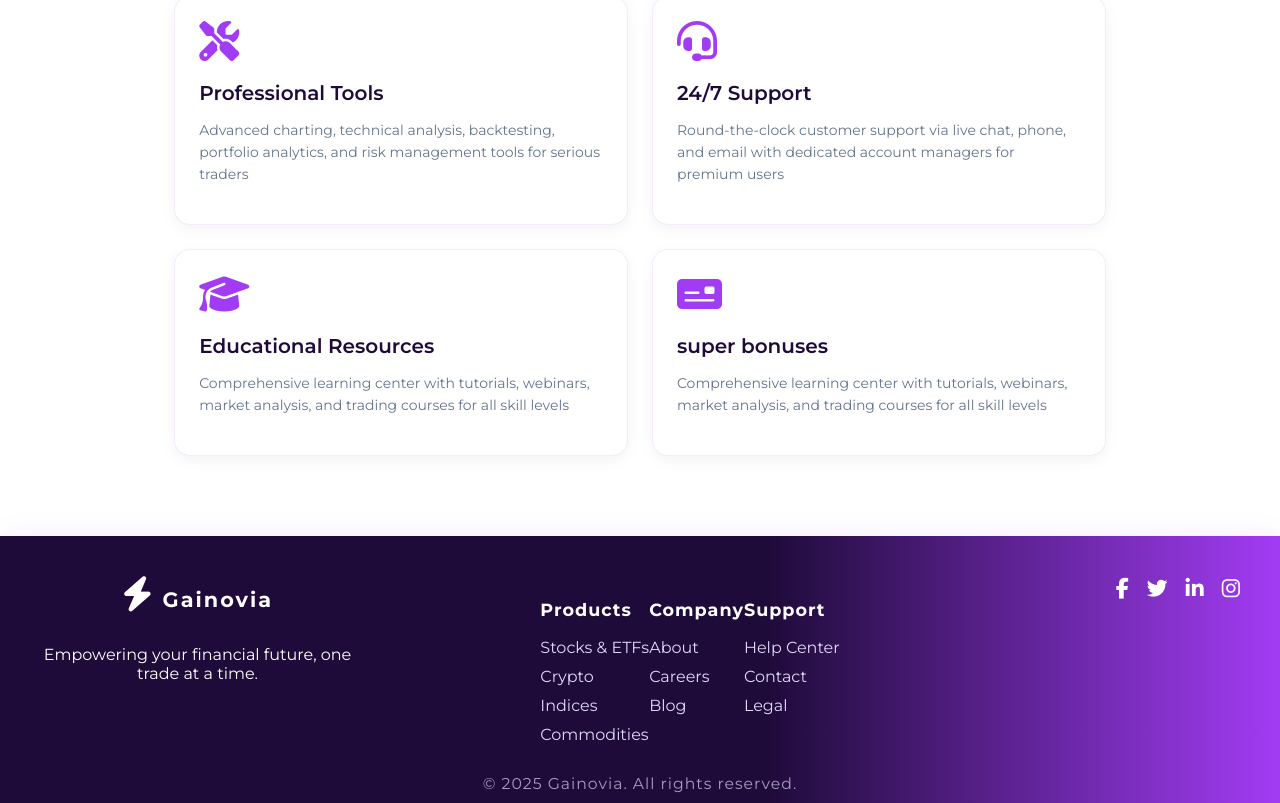
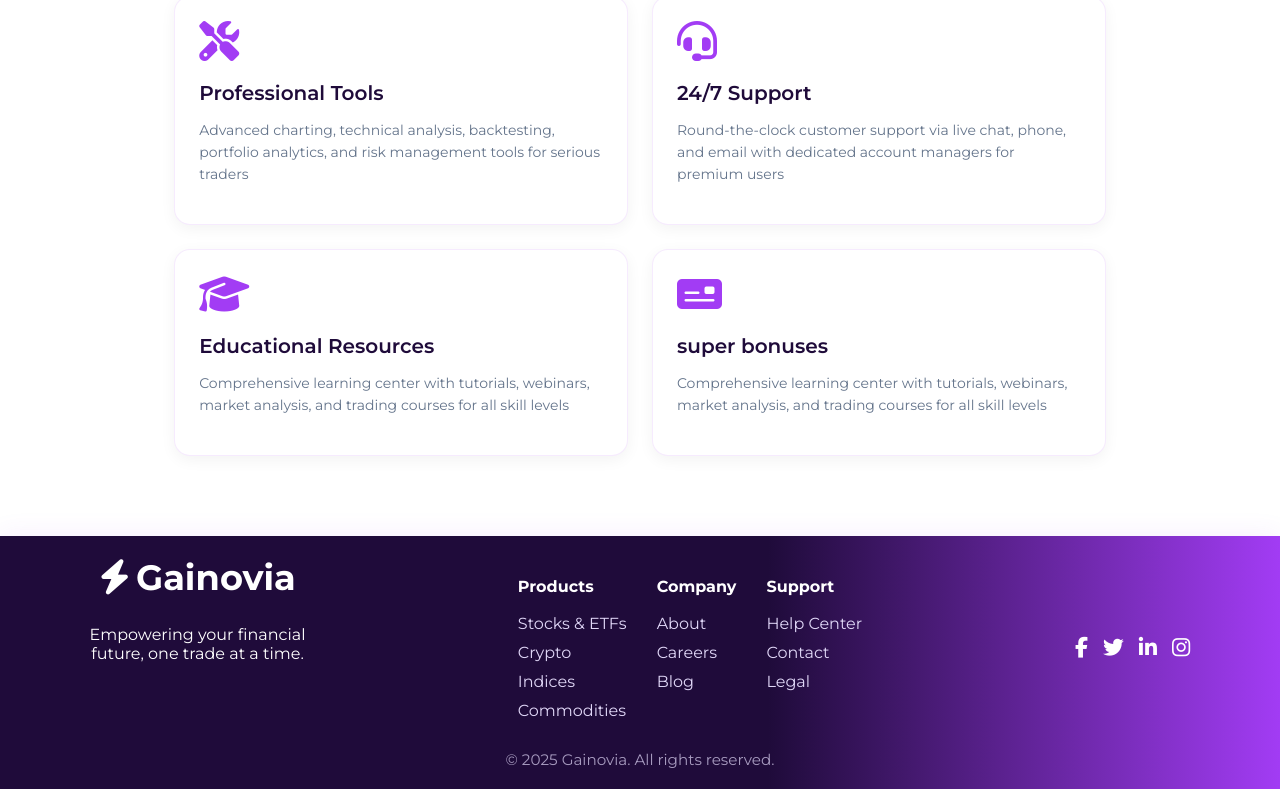
Before and after one commit to kidgideon/thundervext, a React (Vite) app: page / in a window 1280 px wide. Shown: the part 5363-6166 px from the top of the page. Built offline with nearby package versions, Linux system fonts and the light colour scheme.

Commit message:
fixed footer

```diff
--- a/components/footer.jsx
+++ b/components/footer.jsx
@@ -1,46 +1,112 @@
 import React from "react";
 
-const Footer = () => (
-    <footer className="footer-modern fade-in">
-        <div className="footer-modern-content">
-            <div className="footer-brand">
-                <div>
-                    <i className="fa-solid fa-bolt icon"></i> Gainovia
+const Footer = () => {
+  const currentYear = new Date().getFullYear();
+
+  return (
+    <footer
+      style={{
+        width: "100%",
+        background: "linear-gradient(90deg, #1f0b3a 60%, #a23cf4 100%)",
+        color: "#fff",
+        padding: "20px 0px",
+        boxShadow: "0 -2px 24px 0 rgba(162,60,244,0.08)",
+        fontFamily: "sans-serif",
+      }}
+    >
+      <div
+        style={{
+          maxWidth: "1200px",
+          margin: "0 auto",
+          display: "flex",
+          flexWrap: "wrap",
+          justifyContent: "space-between",
+          gap: "40px",
+        }}
+      >
+        {/* Brand */}
+        <div
+          style={{
+            flex: "1 1 220px",
+            display: "flex",
+            flexDirection: "column",
+            alignItems: "center",
+            gap: "10px",
+          }}
+        >
+          <div style={{ fontSize: "2.2rem", fontWeight: "bold" }}>
+            <i className="fa-solid fa-bolt" style={{ marginRight: "6px" }}></i>
+            Gainovia
           </div>
-                <p>Empowering your financial future, one trade at a time.</p>
+          <p style={{ textAlign: "center", maxWidth: "250px" }}>
+            Empowering your financial future, one trade at a time.
+          </p>
         </div>
-            <div className="footer-links">
-                <div>
-                    <h4>Products</h4>
-                    <a href="#">Stocks & ETFs</a>
-                    <a href="#">Crypto</a>
-                    <a href="#">Indices</a>
-                    <a href="#">Commodities</a>
+
+        {/* Links */}
+        <div
+          style={{
+            flex: "2 1 400px",
+            display: "flex",
+            flexWrap: "wrap",
+            justifyContent: "center",
+            gap: "30px",
+          }}
+        >
+          <div style={{ display: "flex", flexDirection: "column", gap: "10px" }}>
+            <h4 style={{ marginBottom: "8px" }}>Products</h4>
+            <a href="#" style={{ color: "#e0d7f7", textDecoration: "none" }}>Stocks & ETFs</a>
+            <a href="#" style={{ color: "#e0d7f7", textDecoration: "none" }}>Crypto</a>
+            <a href="#" style={{ color: "#e0d7f7", textDecoration: "none" }}>Indices</a>
+            <a href="#" style={{ color: "#e0d7f7", textDecoration: "none" }}>Commodities</a>
           </div>
-                <div>
-                    <h4>Company</h4>
-                    <a href="#">About</a>
-                    <a href="#">Careers</a>
-                    <a href="#">Blog</a>
+          <div style={{ display: "flex", flexDirection: "column", gap: "10px" }}>
+            <h4 style={{ marginBottom: "8px" }}>Company</h4>
+            <a href="#" style={{ color: "#e0d7f7", textDecoration: "none" }}>About</a>
+            <a href="#" style={{ color: "#e0d7f7", textDecoration: "none" }}>Careers</a>
+            <a href="#" style={{ color: "#e0d7f7", textDecoration: "none" }}>Blog</a>
           </div>
-                <div>
-                    <h4>Support</h4>
-                    <a href="#">Help Center</a>
-                    <a href="#">Contact</a>
-                    <a href="#">Legal</a>
+          <div style={{ display: "flex", flexDirection: "column", gap: "10px" }}>
+            <h4 style={{ marginBottom: "8px" }}>Support</h4>
+            <a href="#" style={{ color: "#e0d7f7", textDecoration: "none" }}>Help Center</a>
+            <a href="#" style={{ color: "#e0d7f7", textDecoration: "none" }}>Contact</a>
+            <a href="#" style={{ color: "#e0d7f7", textDecoration: "none" }}>Legal</a>
           </div>
         </div>
-            <div className="footer-social">
-                <a href="#"><i className="fa-brands fa-facebook-f"></i></a>
-                <a href="#"><i className="fa-brands fa-twitter"></i></a>
-                <a href="#"><i className="fa-brands fa-linkedin-in"></i></a>
-                <a href="#"><i className="fa-brands fa-instagram"></i></a>
+
+        {/* Social */}
+        <div
+          style={{
+            flex: "1 1 120px",
+            display: "flex",
+            gap: "15px",
+            justifyContent: "center",
+            alignItems: "center",
+            marginTop: "20px",
+          }}
+        >
+          <a href="#" style={{ color: "#fff", fontSize: "1.3rem" }}><i className="fa-brands fa-facebook-f"></i></a>
+          <a href="#" style={{ color: "#fff", fontSize: "1.3rem" }}><i className="fa-brands fa-twitter"></i></a>
+          <a href="#" style={{ color: "#fff", fontSize: "1.3rem" }}><i className="fa-brands fa-linkedin-in"></i></a>
+          <a href="#" style={{ color: "#fff", fontSize: "1.3rem" }}><i className="fa-brands fa-instagram"></i></a>
         </div>
       </div>
-        <div className="footer-modern-bottom">
-            <span>&copy; {new Date().getFullYear()} Gainovia. All rights reserved.</span>
+
+      {/* Bottom */}
+      <div
+        style={{
+          width: "100%",
+          textAlign: "center",
+          marginTop: "30px",
+          fontSize: "0.95rem",
+          color: "#e0d7f7",
+          opacity: 0.7,
+        }}
+      >
+        &copy; {currentYear} Gainovia. All rights reserved.
       </div>
     </footer>
   );
+};
 
 export default Footer;
```
Lines whose indentation alone changed are shown as unchanged.
